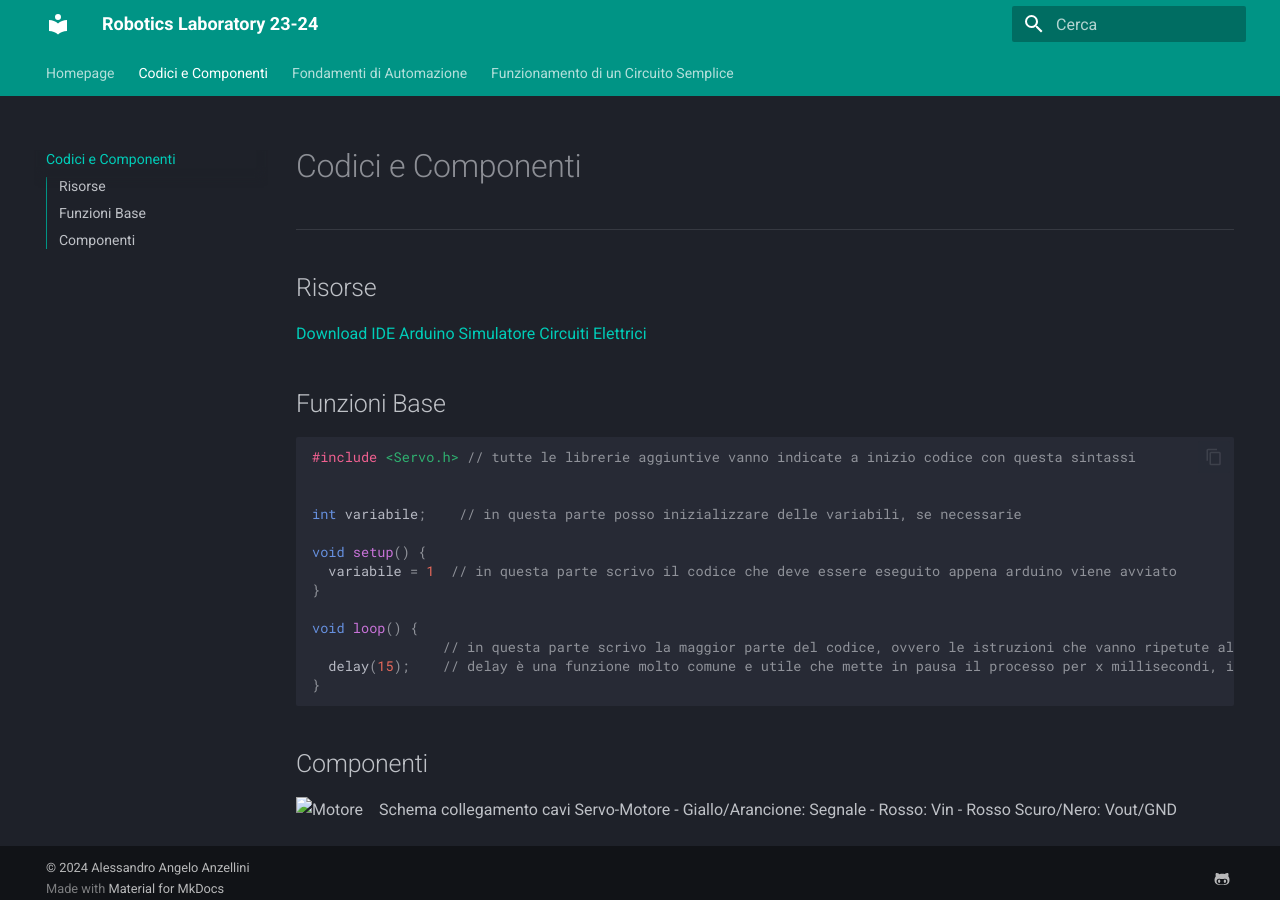
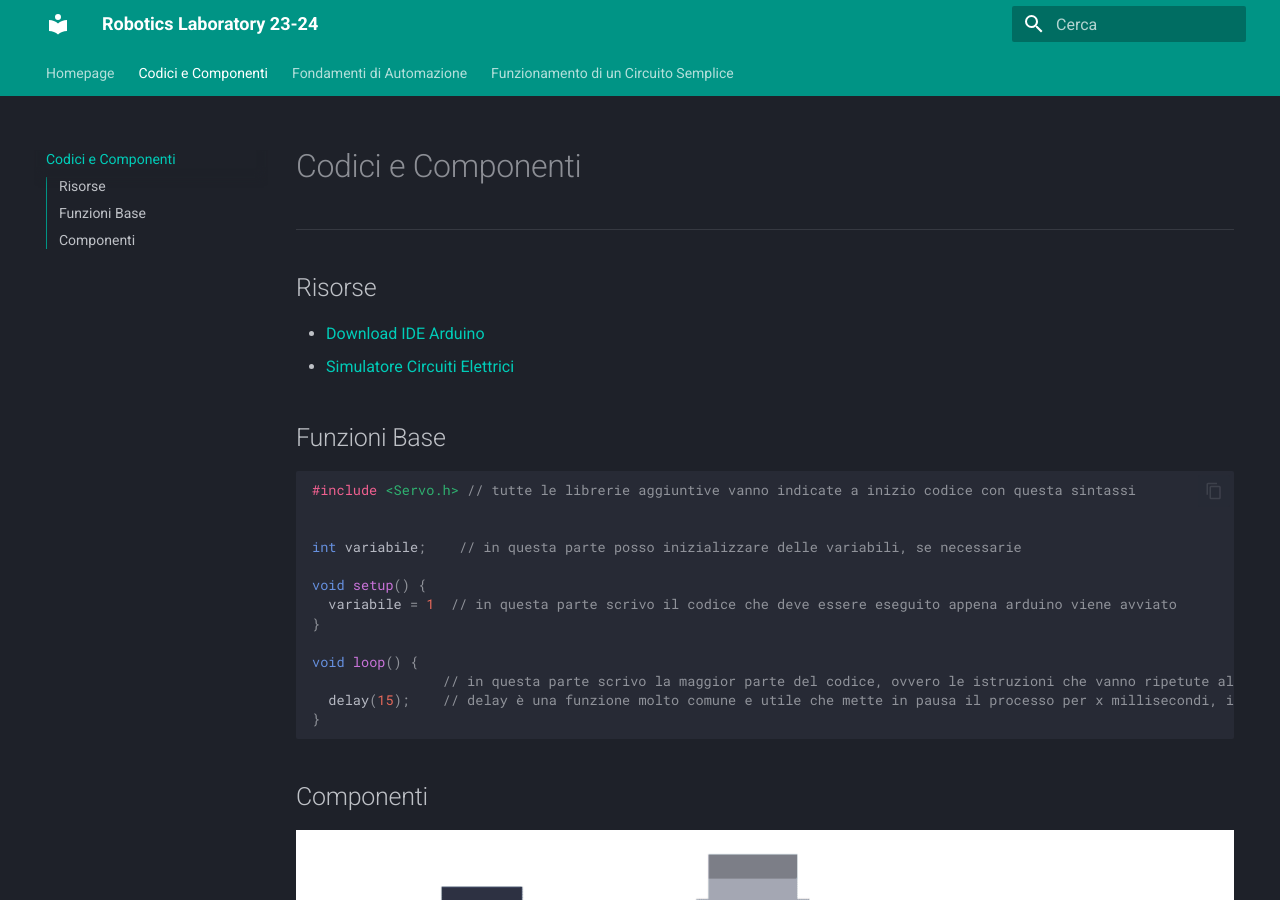
Before and after one commit to Alexanderis1/robot-lab, an MkDocs documentation site: the page built from docs/Codici e Componenti.md, in a window 1280 px wide and 900 px high. Built offline with MkDocs 1.6.1 and Material for MkDocs 9.7.7, drawn with Linux system fonts in a browser that asks for light colours.

Commit message:
Update Codici e Componenti.md
fix image

````diff
--- a/docs/Codici e Componenti.md
+++ b/docs/Codici e Componenti.md
@@ -4,8 +4,8 @@
 
 ## Risorse
 
-[Download IDE Arduino](https://www.arduino.cc/en/software)
-[Simulatore Circuiti Elettrici](https://www.falstad.com/circuit/)
+- [Download IDE Arduino](https://www.arduino.cc/en/software)
+- [Simulatore Circuiti Elettrici](https://www.falstad.com/circuit/)
 
 ## Funzioni Base
 
@@ -26,7 +26,7 @@
 ```
 ## Componenti
 
-![Motore](media/motor.PNG){ align=left} Schema collegamento cavi Servo-Motore
+![Motore](media/motor.png){ align=left} Schema collegamento cavi Servo-Motore
 - Giallo/Arancione: Segnale
 - Rosso: Vin
 - Rosso Scuro/Nero: Vout/GND
````
